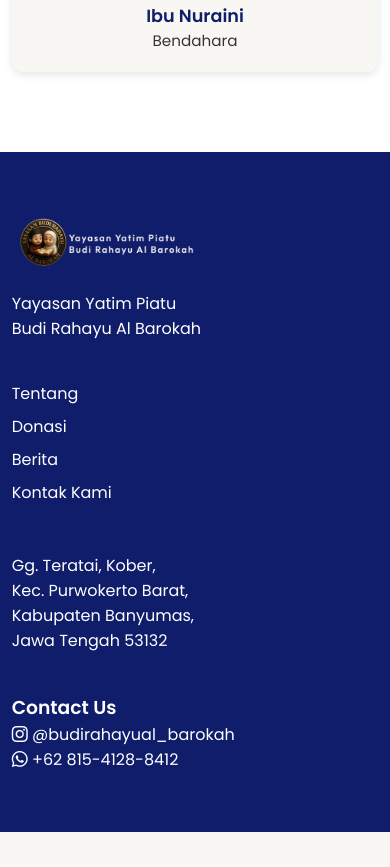
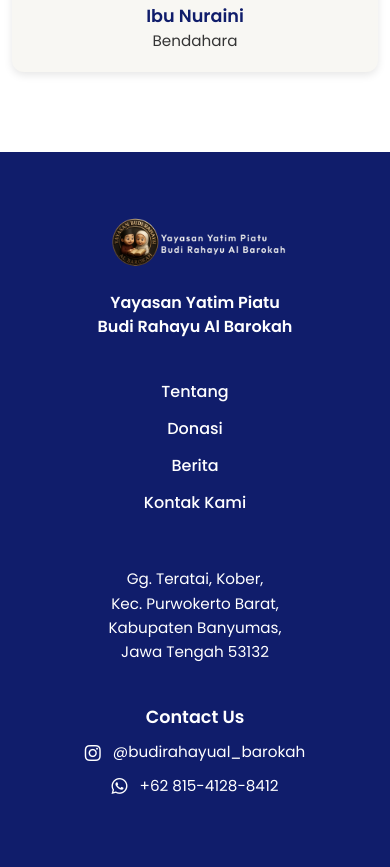
Before and after one commit to GANES2/BudiRahayuGanes, a plain HTML site: page tentang-kami.html in a window 390 px wide. Shown: the part 2968-3835 px from the top of the page. Before the commit the page ends 3800 px from the top, so only its background shows below. Drawn offline with nearby package versions, Linux system fonts and the light colour scheme.

Commit message:
Update project

```diff
--- a/css/style-berita.css
+++ b/css/style-berita.css
@@ -141,8 +141,12 @@
 .footer-content {
   display: grid;
   grid-template-columns: repeat(auto-fit, minmax(200px, 1fr));
+  align-items: flex-start;
   gap: 40px;
-  align-items: flex-start;
+}
+
+.footer-col {
+  color: #fff;
 }
 
 .footer-logo {
@@ -154,27 +158,54 @@
   font-weight: 600;
   line-height: 1.5;
   font-size: 1rem;
+  color: #fff;
 }
 
 .menu-col a {
   display: block;
   color: #fff;
   text-decoration: none;
-  margin-bottom: 10px;
-  transition: color 0.3s ease;
+  font-weight: 500;
+  margin-bottom: 12px;
+  transition: 0.3s;
 }
 
 .menu-col a:hover {
   color: #7574FF;
 }
 
-.address-col p, .contact-col p {
+.address-col p {
   font-size: 0.95rem;
   line-height: 1.6;
 }
 
+.contact-col h3 {
+  font-size: 1.1rem;
+  font-weight: 600;
+  margin-bottom: 10px;
+}
+
+.contact-col p {
+  font-size: 0.95rem;
+  margin-bottom: 8px;
+}
+
 .contact-col i {
   margin-right: 8px;
+  font-size: 1rem;
+  vertical-align: middle;
+}
+
+/* ===== Responsif Footer ===== */
+@media (max-width: 768px) {
+  .footer-content {
+    grid-template-columns: 1fr;
+    text-align: center;
+  }
+
+  .contact-col p {
+    justify-content: center;
+  }
 }
 
 /* ===== Responsif ===== */
--- a/css/style-kontak.css
+++ b/css/style-kontak.css
@@ -195,7 +195,7 @@
 
 .footer-content {
   display: grid;
-  grid-template-columns: repeat(auto-fit, minmax(220px, 1fr));
+  grid-template-columns: repeat(auto-fit, minmax(200px, 1fr));
   align-items: flex-start;
   gap: 40px;
 }
@@ -229,6 +229,11 @@
   color: #7574FF;
 }
 
+.address-col p {
+  font-size: 0.95rem;
+  line-height: 1.6;
+}
+
 .contact-col h3 {
   font-size: 1.1rem;
   font-weight: 600;
@@ -244,6 +249,18 @@
   margin-right: 8px;
   font-size: 1rem;
   vertical-align: middle;
+}
+
+/* ===== Responsif Footer ===== */
+@media (max-width: 768px) {
+  .footer-content {
+    grid-template-columns: 1fr;
+    text-align: center;
+  }
+
+  .contact-col p {
+    justify-content: center;
+  }
 }
 
 /* ===== Responsif ===== */
--- a/css/style-login.css
+++ b/css/style-login.css
@@ -32,10 +32,18 @@
   align-items: center;
   justify-content: space-between;
   padding: 12px 0;
+  max-width: 1200px;
+  margin: 0 auto;
+  width: 90%;
 }
 
 .logo {
   height: 55px;
+}
+
+.nav-links {
+  display: flex;
+  align-items: center;
 }
 
 .nav-links a {
@@ -320,7 +328,7 @@
 
 .footer-content {
   display: grid;
-  grid-template-columns: repeat(auto-fit, minmax(220px, 1fr));
+  grid-template-columns: repeat(auto-fit, minmax(200px, 1fr));
   align-items: flex-start;
   gap: 40px;
 }
@@ -392,6 +400,36 @@
   }
 }
 
+@media (min-width: 993px) {
+  .login-container {
+    min-height: calc(100vh - 80px);
+  }
+
+  .login-section {
+    justify-content: center;
+    padding: 40px;
+  }
+
+  .info-section {
+    display: flex;
+  }
+
+  .footer {
+    margin-top: 0;
+  }
+}
+
+@media (max-width: 768px) {
+  .footer-content {
+    grid-template-columns: 1fr;
+    text-align: center;
+  }
+
+  .contact-col p {
+    justify-content: center;
+  }
+}
+
 
 
 /* ===== RESPONSIVE DESIGN ===== */
--- a/css/style-tentang.css
+++ b/css/style-tentang.css
@@ -208,21 +208,67 @@
   gap: 40px;
 }
 
+.footer-col {
+  color: #fff;
+}
+
 .footer-logo {
   height: 60px;
   margin-bottom: 12px;
+}
+
+.footer-title {
+  font-weight: 600;
+  line-height: 1.5;
+  font-size: 1rem;
+  color: #fff;
 }
 
 .menu-col a {
   display: block;
   color: #fff;
   text-decoration: none;
-  margin-bottom: 8px;
+  font-weight: 500;
+  margin-bottom: 12px;
   transition: 0.3s;
 }
 
 .menu-col a:hover {
   color: #7574FF;
+}
+
+.address-col p {
+  font-size: 0.95rem;
+  line-height: 1.6;
+}
+
+.contact-col h3 {
+  font-size: 1.1rem;
+  font-weight: 600;
+  margin-bottom: 10px;
+}
+
+.contact-col p {
+  font-size: 0.95rem;
+  margin-bottom: 8px;
+}
+
+.contact-col i {
+  margin-right: 8px;
+  font-size: 1rem;
+  vertical-align: middle;
+}
+
+/* ===== Responsif Footer ===== */
+@media (max-width: 768px) {
+  .footer-content {
+    grid-template-columns: 1fr;
+    text-align: center;
+  }
+
+  .contact-col p {
+    justify-content: center;
+  }
 }
 
 @media (max-width: 768px) {
```
Also changed, not shown: TODO.md (added, +11 -0 lines), berita-detail.html (+16 -4 lines), css/style-donasi.css (+2 -26 lines), donasi.html (+1 -1 lines), kontak-kami.html (+2 -2 lines), login.html (+1 -0 lines).
